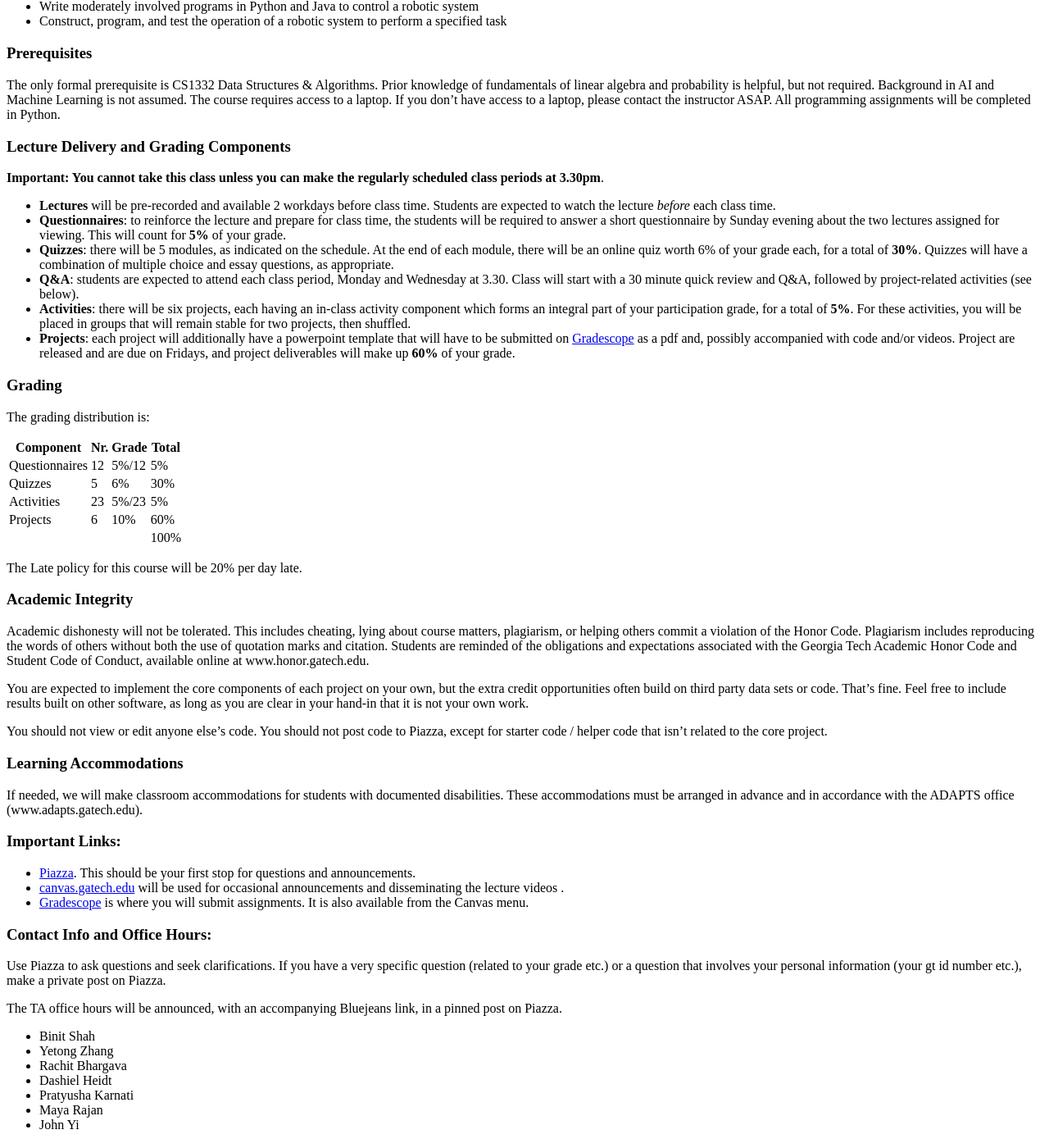
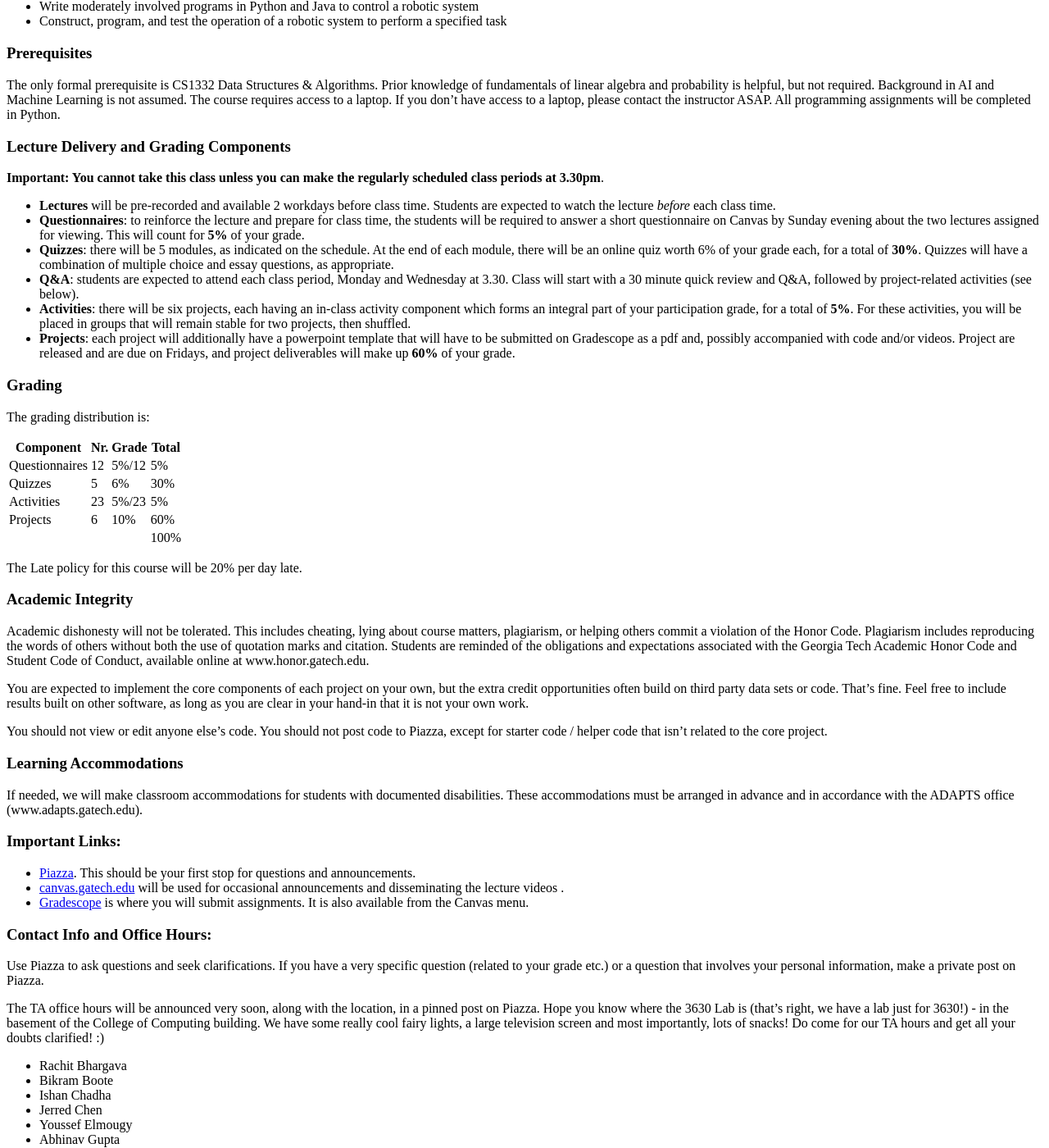
Before and after one commit to dellaert/22F-3630, a Jekyll site: the page built from syllabus.md, in a window 1280 px wide and 1400 px high, scrolled down 452 px. Shown: the whole window at 82% size. Built offline with Jekyll 4.4.1, drawn with Linux system fonts in a browser that asks for light colours; some of the changed text lies outside the part shown.

Commit message:
fixing links, TA details, amongst other things

```diff
--- a/_layouts/default.html
+++ b/_layouts/default.html
@@ -6,8 +6,8 @@
   <meta http-equiv="X-UA-Compatible" content="chrome=1">
   <title>{{ page.title }}</title>
 
-  <link rel="stylesheet" href="/21S-3630/stylesheets/styles.css">
-  <link rel="stylesheet" href="/21S-3630/stylesheets/github-light.css">
+  <link rel="stylesheet" href="/22S-3630/stylesheets/styles.css">
+  <link rel="stylesheet" href="/22S-3630/stylesheets/github-light.css">
   <meta name="viewport" content="width=device-width">
   <script type="text/x-mathjax-config">
     MathJax.Hub.Config({
@@ -55,11 +55,11 @@
       {{ content }}
     </section>
     <footer>
-      <p>Maintained by Frank Dellaert, Seth Hutchinson, and the TAs in CS 3630</p>
+      <p>Maintained by Seth Hutchinson, Frank Dellaert and the TA's of CS 3630</p>
       <p>Based on a theme by <a href="https://github.com/orderedlist">orderedlist</a></small></p>
     </footer>
   </div>
-  <script src="/21S-3630/javascripts/scale.fix.js"></script>
+  <script src="/22S-3630/javascripts/scale.fix.js"></script>
 
   <script type="text/javascript" src="//cdn.mathjax.org/mathjax/latest/MathJax.js?config=TeX-AMS-MML_HTMLorMML">
   </script>
--- a/syllabus.md
+++ b/syllabus.md
@@ -22,11 +22,11 @@ The course requires access to a laptop.  If you don’t have access to a laptop,
 **Important: You cannot take this class unless you can make the regularly scheduled class periods at 3.30pm**.
 
 - **Lectures** will be pre-recorded and available 2 workdays before class time. Students are expected to watch the lecture *before* each class time.
-- **Questionnaires**: to reinforce the lecture and prepare for class time, the students will be required to answer a short questionnaire by Sunday evening about the two lectures assigned for viewing. This will count for **5%** of your grade.
+- **Questionnaires**: to reinforce the lecture and prepare for class time, the students will be required to answer a short questionnaire on Canvas by Sunday evening about the two lectures assigned for viewing. This will count for **5%** of your grade.
 - **Quizzes**: there will be 5 modules, as indicated on the schedule. At the end of each module, there will be an online quiz worth 6% of your grade each, for a total of **30%**. Quizzes will have a combination of multiple choice and essay questions, as appropriate.
 - **Q&A**: students are expected to attend each class period, Monday and Wednesday at 3.30. Class will start with a 30 minute quick review and Q&A, followed by project-related activities (see below).
 - **Activities**: there will be six projects, each having an in-class activity component which forms an integral part of your participation grade, for a total of **5%**. For these activities, you will be placed in groups that will remain stable for two projects, then shuffled.
-- **Projects**: each project will additionally have a powerpoint template that will have to be submitted on [Gradescope](https://www.gradescope.com/courses/228128) as a pdf and, possibly accompanied with code and/or videos. Project are released and are due on Fridays, and project deliverables will make up **60%** of your grade.
+- **Projects**: each project will additionally have a powerpoint template that will have to be submitted on Gradescope as a pdf and, possibly accompanied with code and/or videos. Project are released and are due on Fridays, and project deliverables will make up **60%** of your grade.
 
 ### Grading
 The grading distribution is:
@@ -57,15 +57,24 @@ If needed, we will make classroom accommodations for students with documented di
 * [Gradescope](https://www.gradescope.com/courses/228128) is where you will submit assignments. It is also available from the Canvas menu.
 
 ### Contact Info and Office Hours:
-Use Piazza to ask questions and seek clarifications. If you have a very specific question (related to your grade etc.) or a question that involves your personal information (your gt id number etc.), make a private post on Piazza.
+Use Piazza to ask questions and seek clarifications. If you have a very specific question (related to your grade etc.) or a question that involves your personal information, make a private post on Piazza.
 
-The TA office hours will be announced, with an accompanying Bluejeans link, in a pinned post on Piazza.
+The TA office hours will be announced very soon, along with the location, in a pinned post on Piazza. Hope you know where the 3630 Lab is (that's right, we have a lab just for 3630!) - in the basement of the College of Computing building. We have some really cool fairy lights, a large television screen and most importantly, lots of snacks! Do come for our TA hours and get all your doubts clarified! :)
 
-* Binit Shah
-* Yetong Zhang
 * Rachit Bhargava
-* Dashiel Heidt
-* Pratyusha Karnati
+* Bikram Boote
+* Ishan Chadha
+* Jerred Chen
+* Youssef Elmougy
+* Abhinav Gupta
+* Asha Gutlapalli
+* Abhineet Jain
+* Zhen Jiang
+* Lixing Liu
+* Vivek Mallampati
+* Junyan Mao
+* Andrew Messing
+* Adam Patni
 * Maya Rajan
 * John Yi
 
```
Also changed, not shown: other parts of _layouts/default.html (+7 -7 lines), _layouts/vertical.html (+11 -11 lines), book.md (+1 -1 lines), index.html (+6 -4 lines), resources.md (+2 -0 lines).
